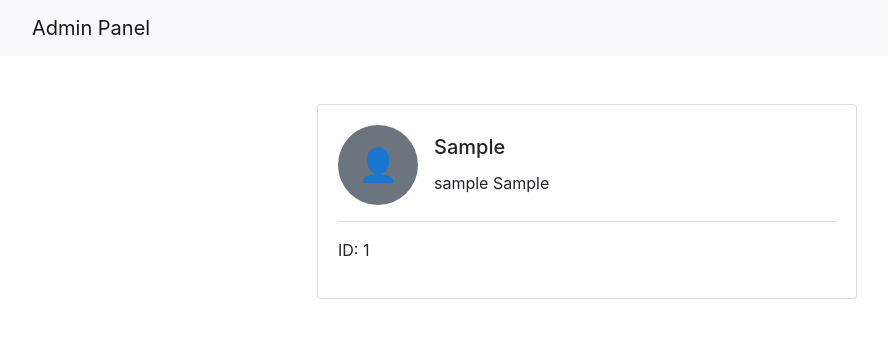
After one commit to ANANA1218/kaya, a Symfony app: template templates/admin/profile/index.html.twig in a window 1280 px wide. The commit adds this page. Shown: the top 338 px of the page, without its empty margins (53-941 px from the left). Run offline with Twig, Linux system fonts and the light colour scheme; the template is opened without the code that fills it: most values are stand-ins (such as "Sample title", 1, 10 or a date in 2020); some libraries are stand-ins or nearby versions.

Commit message:
vehicule et profile

```diff
--- a/composer.json
+++ b/composer.json
@@ -10,6 +10,7 @@
         "doctrine/doctrine-bundle": "^2.11",
         "doctrine/doctrine-migrations-bundle": "^3.3",
         "doctrine/orm": "^2.17",
+        "knplabs/knp-paginator-bundle": "^6.2",
         "phpdocumentor/reflection-docblock": "^5.3",
         "phpstan/phpdoc-parser": "^1.24",
         "symfony/asset": "6.3.*",
--- a/config/bundles.php
+++ b/config/bundles.php
@@ -11,4 +11,5 @@ return [
     Symfony\Bundle\SecurityBundle\SecurityBundle::class => ['all' => true],
     Symfony\Bundle\MonologBundle\MonologBundle::class => ['all' => true],
     Symfony\Bundle\MakerBundle\MakerBundle::class => ['dev' => true],
+    Knp\Bundle\PaginatorBundle\KnpPaginatorBundle::class => ['all' => true],
 ];
--- a/config/routes/framework.yaml
+++ b/config/routes/framework.yaml
@@ -50,3 +50,7 @@ delete_vehicule:
 homeAdmin: ## nom de la route
     path: /admin ## url
     controller: App\Controller\AdminController::adminHome
+
+user_details:
+    path: /user-details ## url
+    controller: App\Controller\ProfileAdminController::userDetails
--- /dev/null
+++ b/templates/admin/profile/index.html.twig
@@ -0,0 +1,72 @@
+<!DOCTYPE html>
+<html lang="en">
+	<head>
+		<meta charset="UTF-8">
+		<title>User Details</title>
+		<link href="https://stackpath.bootstrapcdn.com/bootstrap/4.5.2/css/bootstrap.min.css" rel="stylesheet">
+		<style>
+			/* Style pour l'image arrondie */
+			.rounded-img {
+				border-radius: 10px;
+			}
+			/* Style pour l'avatar */
+			.avatar {
+				width: 80px;
+				height: 80px;
+				border-radius: 50%;
+				background-color: #6c757d;
+				color: white;
+				display: flex;
+				justify-content: center;
+				align-items: center;
+				font-size: 2em;
+			}
+			/* Style pour le cadre du texte */
+			.text-frame {
+				border: 1px solid #ccc;
+				padding: 15px;
+				border-radius: 10px;
+			}
+		</style>
+	</head>
+	<body>
+		<nav class="navbar navbar-expand-lg navbar-light bg-light">
+			<div class="container">
+				<a class="navbar-brand" href="{{ path('homeAdmin') }}">Admin Panel</a>
+				<button class="navbar-toggler" type="button" data-toggle="collapse" data-target="#navbarNav" aria-controls="navbarNav" aria-expanded="false" aria-label="Toggle navigation">
+					<span class="navbar-toggler-icon"></span>
+				</button>
+
+			</div>
+		</nav>
+		<div class="container mt-5">
+
+			<div class="row justify-content-center">
+				<div class="col-md-6">
+					<div class="card">
+						<div class="card-body">
+							<div class="d-flex align-items-center mb-3">
+								<div class="avatar">
+									👤
+									<!-- Utilisation d'un emoji aléatoire -->
+								</div>
+								<div class="ml-3">
+									<h5 class="card-title">{{ userPseudo }}</h5>
+									<p class="card-text">{{ userName }}
+										{{ userFirstName }}</p>
+								</div>
+							</div>
+							<div class="border-top pt-3">
+								<p>ID:
+									{{ userId }}</p>
+								<!-- Ajoutez d'autres informations de l'utilisateur ici -->
+							</div>
+						</div>
+					</div>
+				</div>
+			</div>
+		</div>
+
+		<script src="https://stackpath.bootstrapcdn.com/bootstrap/4.5.2/js/bootstrap.min.js"></script>
+	</body>
+</html>
--- a/templates/admin/vehicules_list.html.twig
+++ b/templates/admin/vehicules_list.html.twig
@@ -60,7 +60,7 @@
 							</tr>
 						</thead>
 						<tbody>
-							{% for vehicule in vehicules %}
+							{% for vehicule in pagination %}
 								<tr>
 									{% if vehicule.photo %}
 										<td><img src="{{ asset('upload/' ~ vehicule.photo) }}" alt="Photo du véhicule" class="img-small"></td>
@@ -87,4 +87,4 @@
 			</html>
 		</tbody>
 	</body>
-</html></td></body></html></tr>{% endfor %}</tbody></table></div></div> </div> <!-- Inclure Bootstrap JS --> <script src="https://stackpath.bootstrapcdn.com/bootstrap/4.5.2/js/bootstrap.min.js"></script></body></html>
+</html></td></body></html></tr>{% endfor %}</tbody></table><!-- Affichage de la pagination --><div class="pagination justify-content-center">{{ knp_pagination_render(pagination) }}</div></div></div> </div> <!-- Inclure Bootstrap JS --> <script src="https://stackpath.bootstrapcdn.com/bootstrap/4.5.2/js/bootstrap.min.js"></script></body></html>
```
Also changed, not shown: src/Controller/AdminController.php (+11 -3 lines), src/Controller/ProfileAdminController.php (added, +40 -0 lines), templates/admin/vehicule_by_id.html.twig (+9 -0 lines), 2 other files.
